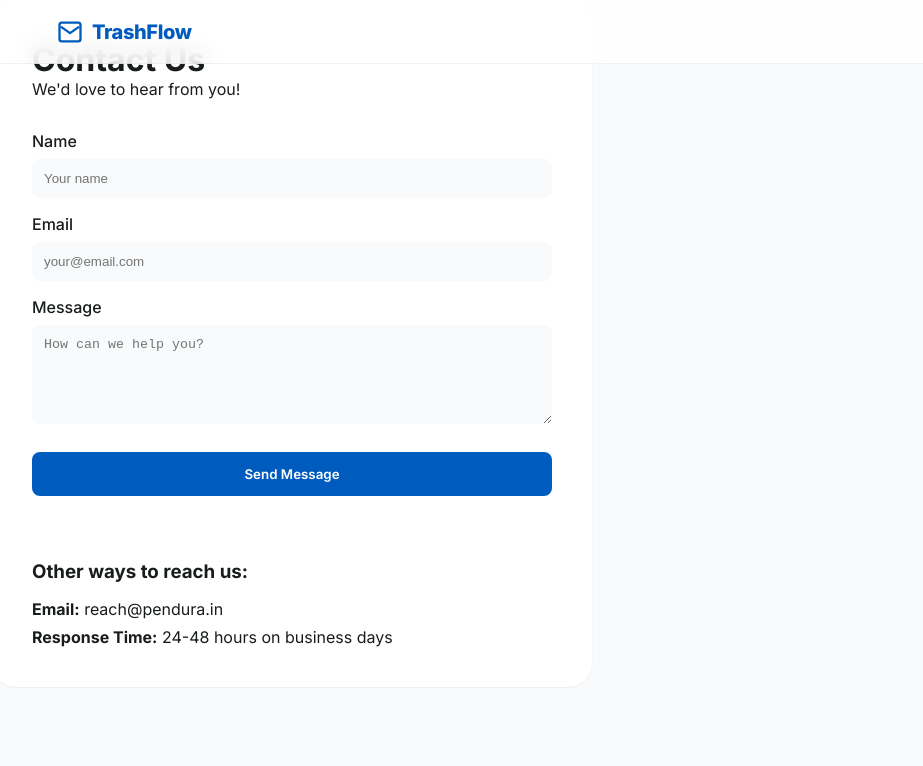
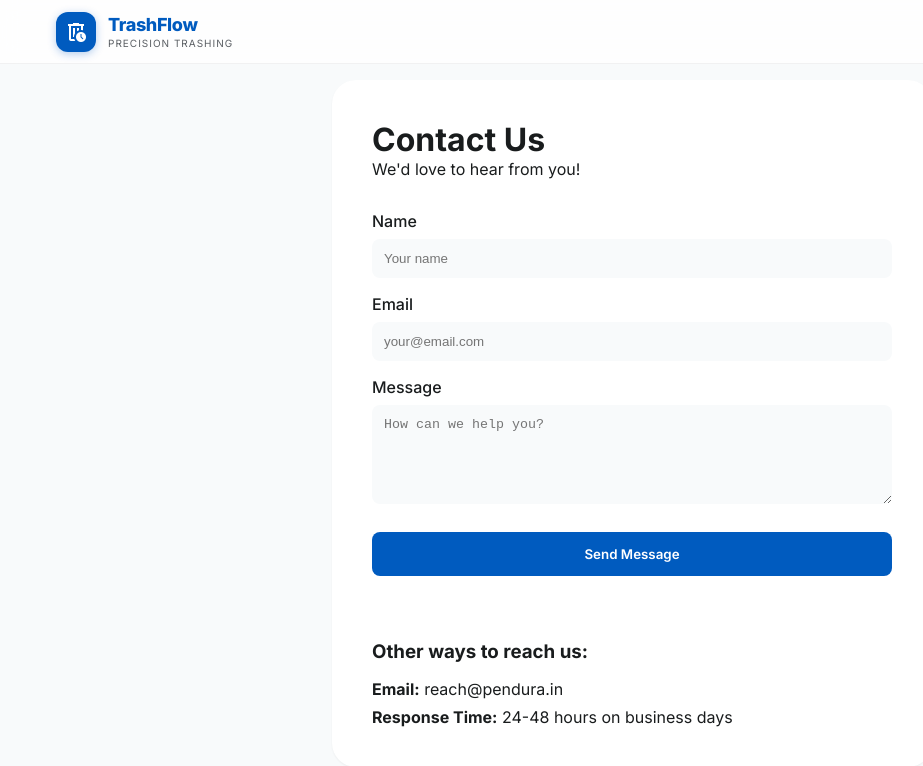
Before and after one commit to maheshbvv/trash-flow, a Next.js app: page /contact in a window 1280 px wide. Shown: the top 766 px of the page, without its empty margins (8-931 px from the left). Built offline with nearby package versions, Linux system fonts and the light colour scheme.

Commit message:
Center contact form

```diff
--- a/src/app/contact/page.tsx
+++ b/src/app/contact/page.tsx
@@ -18,17 +18,21 @@ export default function Contact() {
     <div className={styles.page}>
       <header className="header">
         <div className="container header-content">
-          <Link href="/" className="logo">
-            <svg className="logo-icon" viewBox="0 0 24 24" fill="none">
-              <path d="M19 4H5a2 2 0 00-2 2v12a2 2 0 002 2h14a2 2 0 002-2V6a2 2 0 00-2-2zM5 8l7 5 7-5" stroke="currentColor" strokeWidth="2" strokeLinecap="round" strokeLinejoin="round"/>
-            </svg>
-            TrashFlow
+          <Link href="/" className={styles.logoSection}>
+            <div className={styles.logoIcon}>
+              <span className="material-symbols-outlined">auto_delete</span>
+            </div>
+            <div>
+              <div className={styles.logoText}>TrashFlow</div>
+              <div className={styles.logoSubtext}>Precision Trashing</div>
+            </div>
           </Link>
         </div>
       </header>
 
-      <main className={styles.main}>
-        <div className="card" style={{ maxWidth: '600px' }}>
+      <main style={{ flex: 1, display: 'flex', alignItems: 'center', justifyContent: 'center', padding: '80px 20px' }}>
+        <div className="container" style={{ display: 'flex', justifyContent: 'center' }}>
+          <div className="card" style={{ maxWidth: '600px', width: '100%' }}>
           <h1 className={styles.title}>Contact Us</h1>
           <p style={{ color: 'var(--text-secondary)', marginBottom: '32px' }}>We'd love to hear from you!</p>
 
@@ -124,6 +128,7 @@ export default function Contact() {
               <strong>Response Time:</strong> 24-48 hours on business days
             </p>
           </div>
+          </div>
         </div>
       </main>
     </div>
```
